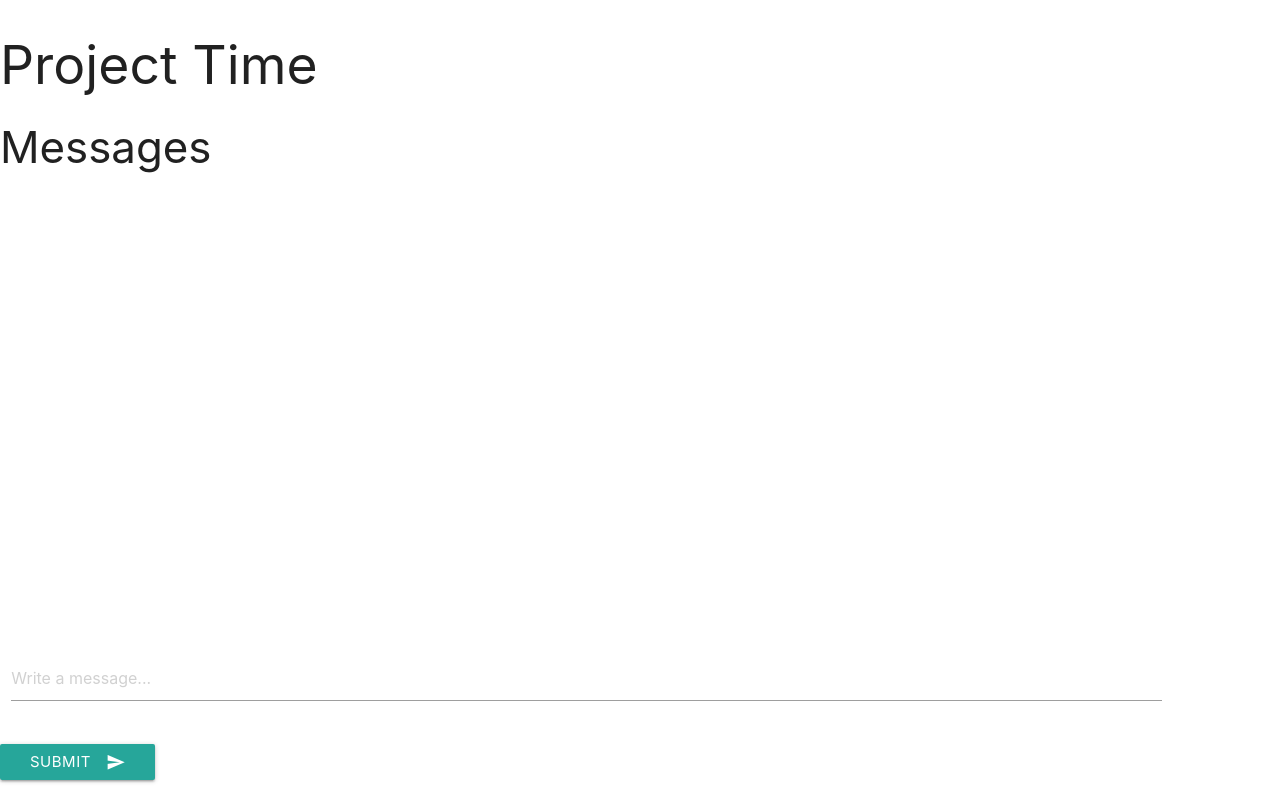
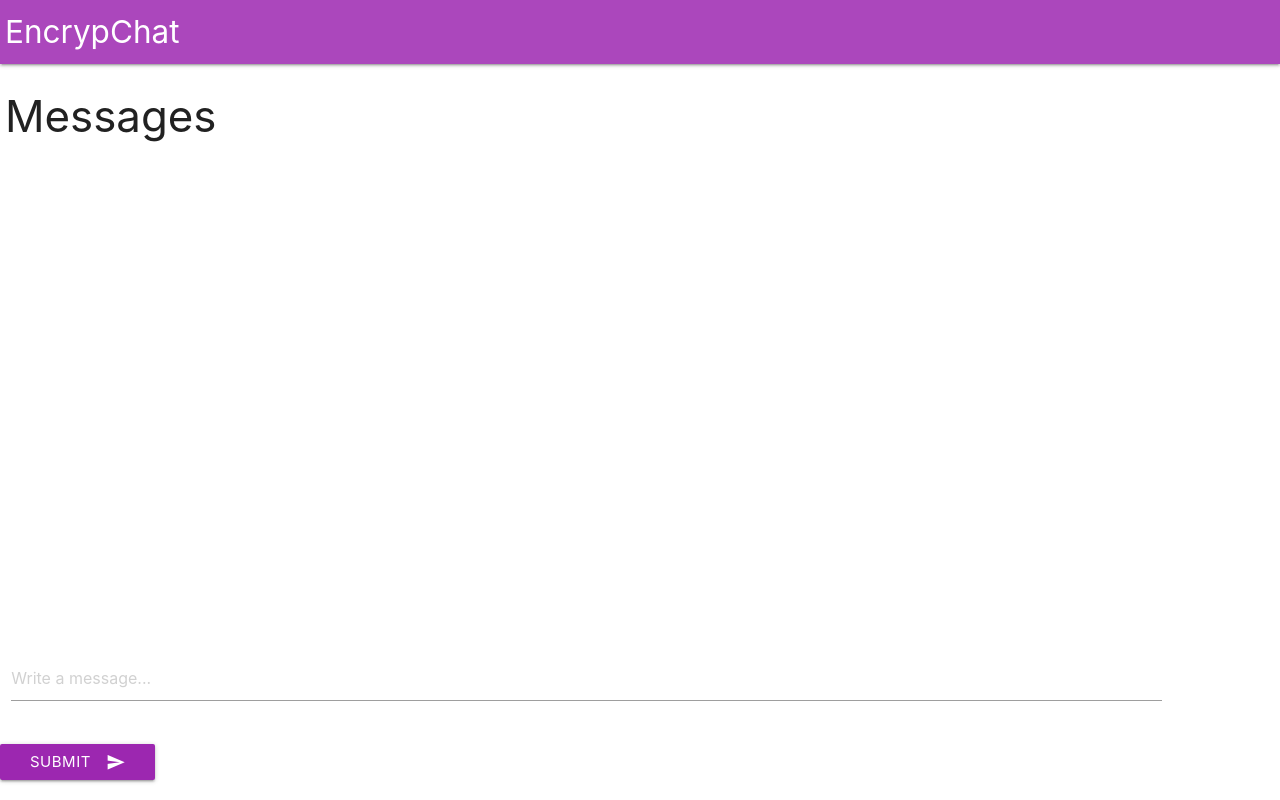
Before and after one commit to JamesPoole/Encrypted-Chat-Server-and-Client, a plain HTML site: page templates/index.html in a window 1280 px wide. Drawn offline with nearby package versions, Linux system fonts and the light colour scheme; files that its build step writes are made by us from their sources; no server answers; files whose address does not match are found by name.

Commit message:
small style changes * Add top bar * Added purple colour scheme
Signed-off-by: Padraig Connolly <pcpadraigconnolly96@gmail.com>

```diff
--- a/templates/index.html
+++ b/templates/index.html
@@ -13,10 +13,14 @@
 </head>
 
 <body>
-	<h2>Project Time</h2>
-	<div class="chat">
-		<h3> Messages </h3>
-		<div id="messages">
+	<nav class="purple lighten-1" role="navigation">
+		<div class="nav-wrapper row" style="margin-left:5px"><a id="logo-container" href="#" class="brand-logo">EncrypChat</a>
+			<a href="#" data-target="nav-mobile" class="sidenav-trigger"><i class="material-icons">menu</i></a>
+		</div>
+	</nav>
+		<div class="chat row">
+			<h3 style="margin-left:5px"> Messages </h3>
+			<div id="messages" style="margin-left:5px">
 				<div id="nicknames"></div>
 				<div id="lines"></div>
 			</div>
@@ -26,7 +30,7 @@
 				<div class="input-field col s11">
 					<input placeholder="Write a message..." id="m" type="text" class="validate">
 				</div>
-			<button class="btn waves-effect waves-light" type="submit" name="action" style="margin-top:20px;">Submit
+				<button class="btn waves-effect waves-light purple" type="submit" name="action" style="margin-top:20px;">Submit
 					<i class="material-icons right">send</i>
 				</button>
 			</div>
```
Lines whose indentation alone changed are shown as unchanged.
